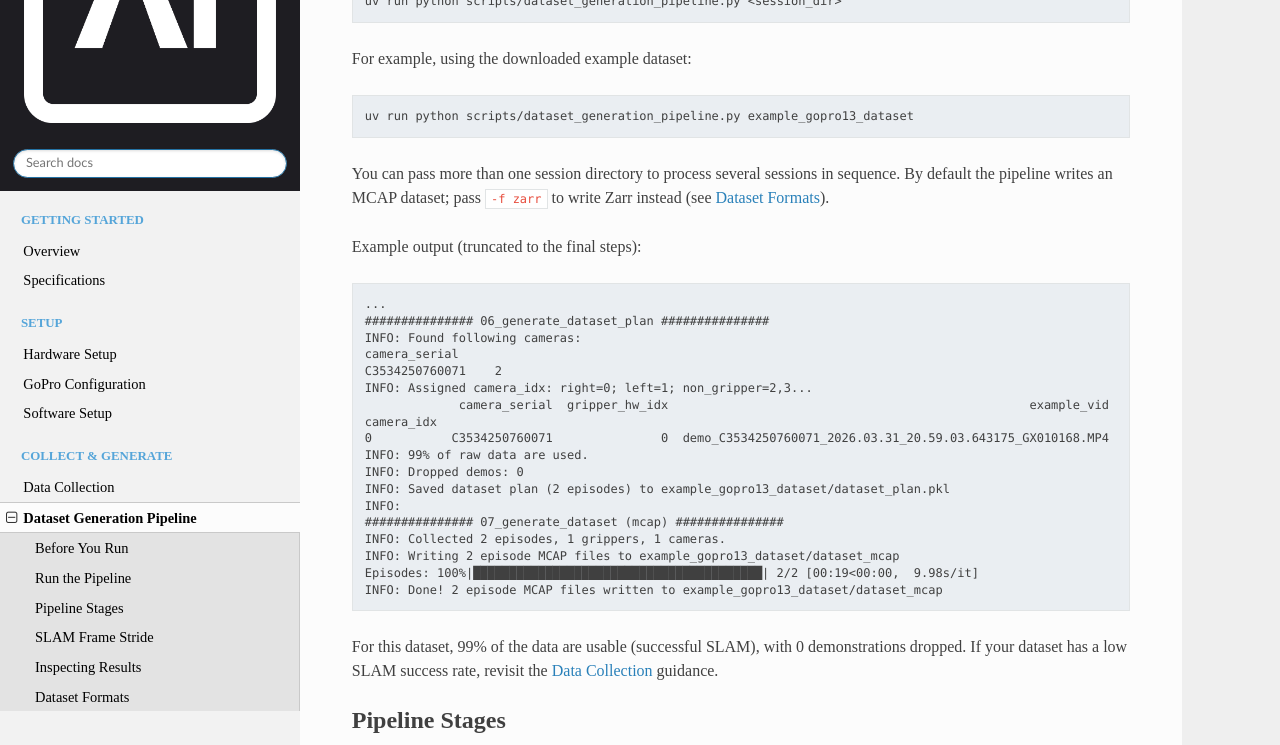
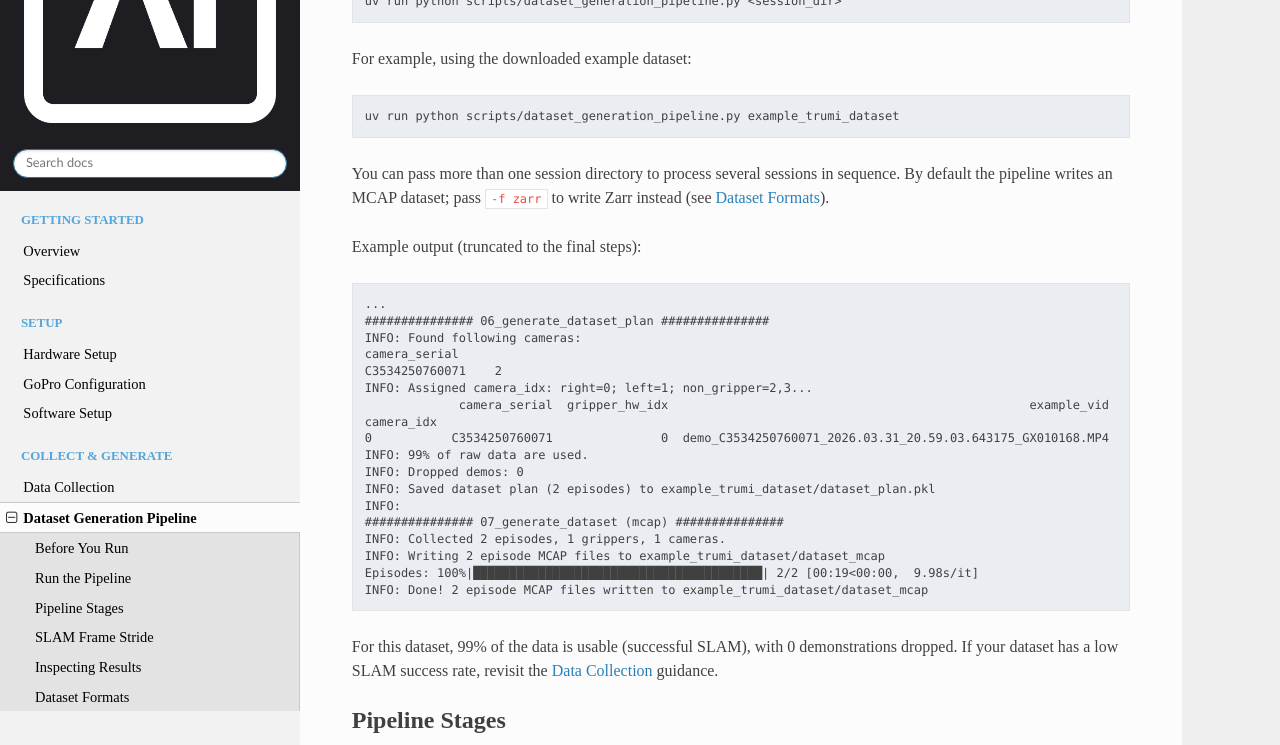
Before and after one commit to TrossenRobotics/trumi, a Sphinx documentation site: the page built from docs/dataset_generation.rst, in a window 1280 px wide and 1400 px high, scrolled down 558 px. Shown: the part 151-896 px from the top of the window. Built offline with Sphinx 7.4.7 and the Read the Docs theme 3.1.0, drawn with Linux system fonts in a browser that asks for light colours; some web fonts are replaced.

Commit message:
edit example dataset path, update final doc link

```diff
--- a/docs/dataset_generation.rst
+++ b/docs/dataset_generation.rst
@@ -38,7 +38,7 @@ For example, using the downloaded example dataset:
 
 .. code-block:: bash
 
-    uv run python scripts/dataset_generation_pipeline.py example_gopro13_dataset
+    uv run python scripts/dataset_generation_pipeline.py example_trumi_dataset
 
 You can pass more than one session directory to process several sessions in sequence.
 By default the pipeline writes an MCAP dataset; pass ``-f zarr`` to write Zarr instead (see :ref:`dataset_generation-dataset-formats`).
@@ -58,15 +58,15 @@ Example output (truncated to the final steps):
     0           C3534250760071               0  demo_C3534250760071_2026.03.31_20.59.03.643175_GX010168.MP4
     INFO: 99% of raw data are used.
     INFO: Dropped demos: 0
-    INFO: Saved dataset plan (2 episodes) to example_gopro13_dataset/dataset_plan.pkl
+    INFO: Saved dataset plan (2 episodes) to example_trumi_dataset/dataset_plan.pkl
     INFO:
     ############### 07_generate_dataset (mcap) ###############
     INFO: Collected 2 episodes, 1 grippers, 1 cameras.
-    INFO: Writing 2 episode MCAP files to example_gopro13_dataset/dataset_mcap
+    INFO: Writing 2 episode MCAP files to example_trumi_dataset/dataset_mcap
     Episodes: 100%|████████████████████████████████████████| 2/2 [00:19<00:00,  9.98s/it]
-    INFO: Done! 2 episode MCAP files written to example_gopro13_dataset/dataset_mcap
+    INFO: Done! 2 episode MCAP files written to example_trumi_dataset/dataset_mcap
 
-For this dataset, 99% of the data are usable (successful SLAM), with 0 demonstrations dropped.
+For this dataset, 99% of the data is usable (successful SLAM), with 0 demonstrations dropped.
 If your dataset has a low SLAM success rate, revisit the :doc:`/data_collection` guidance.
 
 Pipeline Stages
--- a/docs/software_setup.rst
+++ b/docs/software_setup.rst
@@ -66,14 +66,14 @@ If you plan to contribute, install the pre-commit hooks:
 Try It Without Recording (Optional)
 ===================================
 
-An example dataset is available on `Hugging Face <https://huggingface.co/datasets/TrossenRoboticsCommunity/trumi-dataset>`_ so you can try the pipeline before recording your own data.
+An example dataset is available on `Hugging Face <https://huggingface.co/datasets/TrossenRoboticsCommunity/example_trumi_dataset>`_ so you can try the pipeline before recording your own data.
 
-Download it with the `Hugging Face CLI <https://huggingface.co/docs/huggingface_hub/guides/cli>`_ (downloads into the current directory, preserving the ``example_gopro13_dataset/`` folder structure):
+Download it with the `Hugging Face CLI <https://huggingface.co/docs/huggingface_hub/guides/cli>`_ (downloads into the current directory, preserving the ``example_trumi_dataset/`` folder structure):
 
 .. code-block:: bash
 
     cd ~/trumi
-    hf download TrossenRoboticsCommunity/trumi-dataset \
+    hf download TrossenRoboticsCommunity/example_trumi_dataset \
         --repo-type dataset \
         --local-dir .
 
```
Also changed, not shown: README.md (+8 -8 lines).
